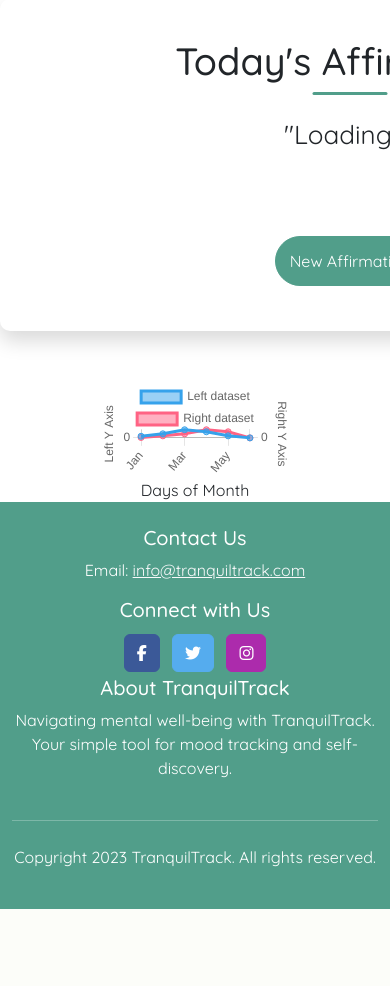
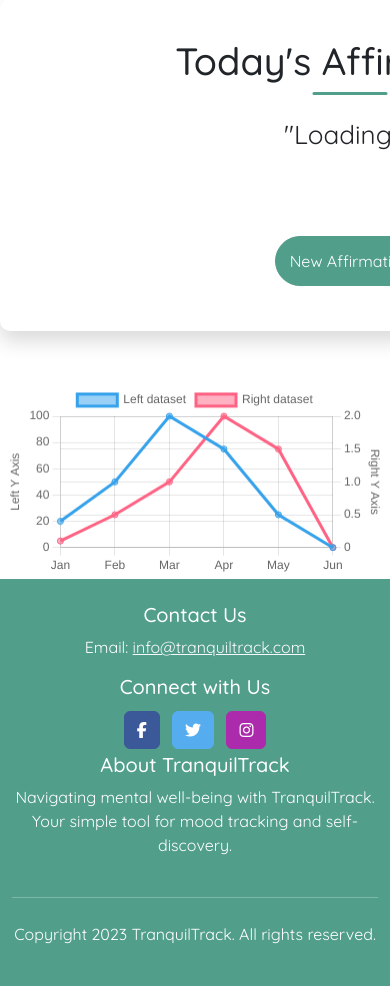
Before and after one commit to KTC96/TranquilTrack, a Django app: page / in a window 390 px wide; the page is wider, and only the part inside the window is pictured. Shown: the part 157-1143 px from the top of that part. Before the commit the page ends 1066 px from the top of that part, so only its background shows below. Run offline with Django 3.2, Linux system fonts and the light colour scheme; the visitor is signed in with stand-in values (Sample User, id 1); some libraries are stand-ins or nearby versions; some web fonts are replaced.

Commit message:
added padding of 8% of bigger screen sizes

```diff
--- a/static/css/style.css
+++ b/static/css/style.css
@@ -48,11 +48,9 @@ nav {
     rgba(25, 105, 46, 1) 38%,
     rgba(42, 167, 94, 1) 68%
   );
-
-
 }
 
-.extra-padding{
+.extra-padding {
   padding: 0 2rem;
 }
 
@@ -71,7 +69,7 @@ nav {
   background-color: #2aa75e;
 }
 
-.active{
+.active {
   background-color: #2aa75e;
 }
 /* index.html ----------------------------------------------------- */
@@ -169,9 +167,8 @@ nav {
   height: 600px;
 }
 
-
 .support-heading {
-  font-family: 'Quicksand', sans-serif;
+  font-family: "Quicksand", sans-serif;
   font-size: 40px;
   display: flex;
   justify-content: flex-start;
@@ -179,13 +176,11 @@ nav {
 }
 
 .support-text {
-  font-family: 'Quicksand', sans-serif;
+  font-family: "Quicksand", sans-serif;
   display: flex;
   justify-content: flex-start;
   padding-left: 20px;
-
 }
-
 
 /* login/signup/logout ----------------------------------------------------- */
 
@@ -328,13 +323,13 @@ form label {
 
 /*styling of charts*/
 .chart {
-  width: 50%;
+  width: 80%;
   margin: auto;
+  padding: 8%;
 }
 
 .index {
-  margin:auto;
-
+  margin: auto;
 }
 #x-axis {
   position: relative;
@@ -346,7 +341,7 @@ form label {
 }
 
 @media screen and (max-width: 500px) {
-  .charts {
+  .chart {
     width: 100%;
     padding: 1%;
   }
--- a/templates/index.html
+++ b/templates/index.html
@@ -17,7 +17,6 @@
 
 <div class="chart">
   <canvas id="lineChart"></canvas>
-  <p id="x-axis">Days of Month</p>
 </div>
 
 
```
